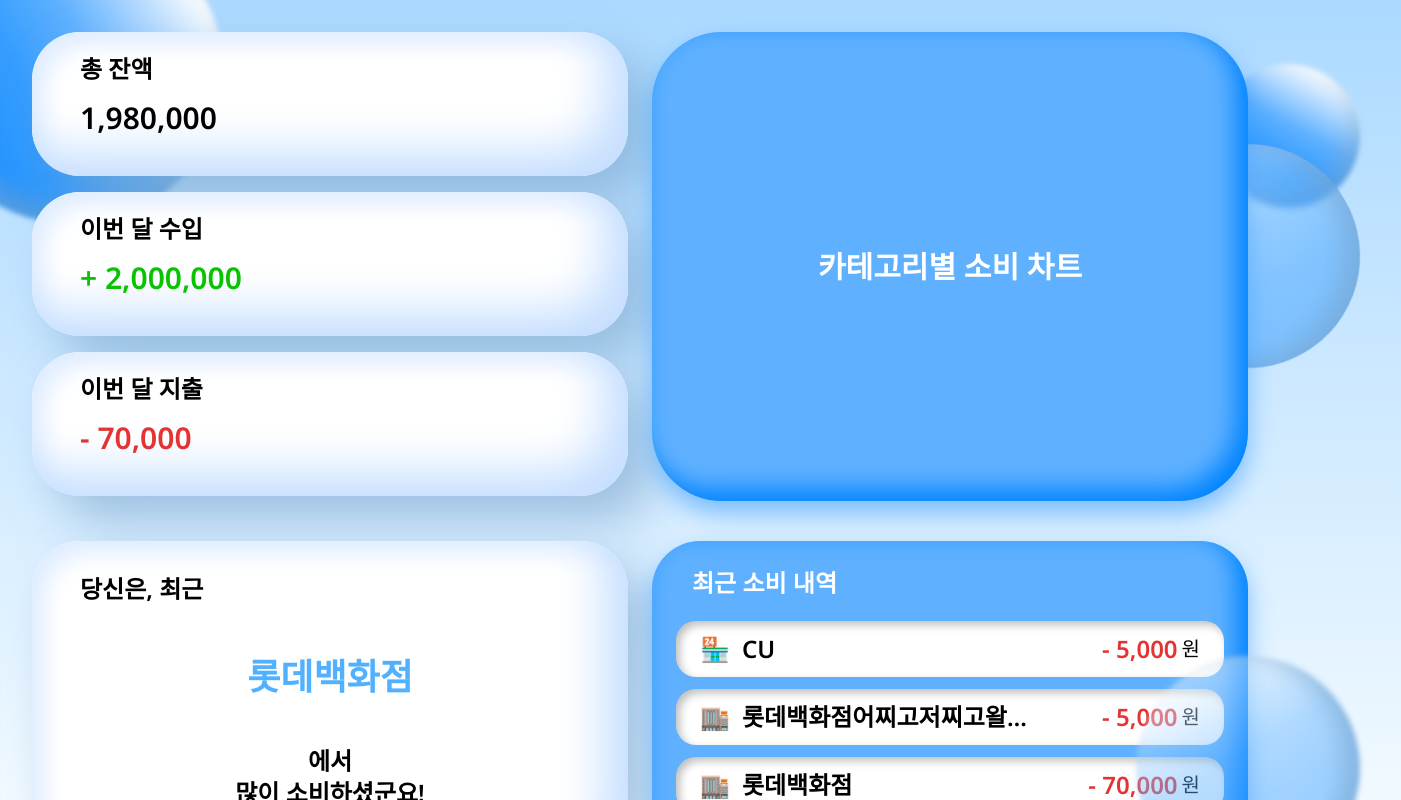
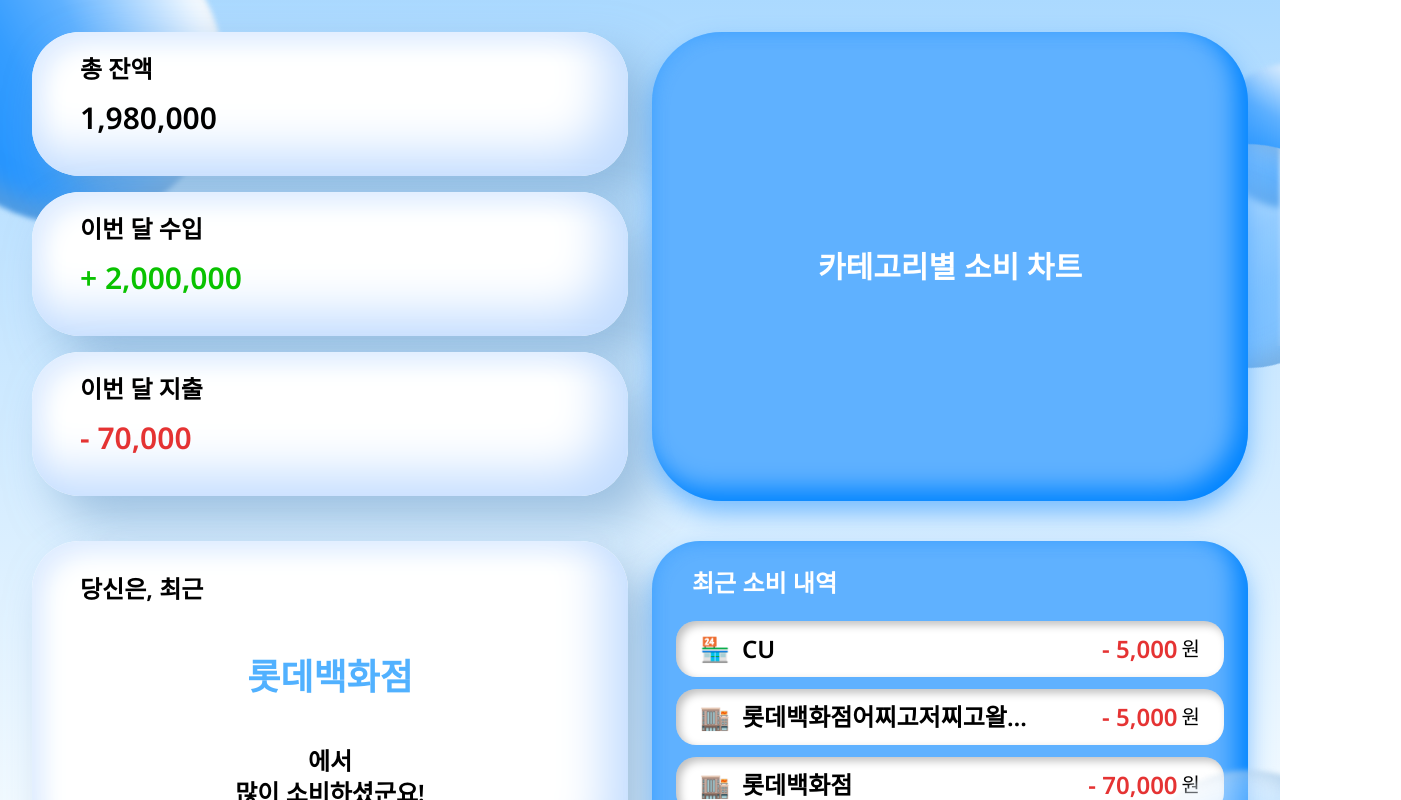
Before and after one commit to oding01/Expense-Tracker, a React (Vite) app: page / in a window 1280 px wide. Shown: the top 800 px of the page, 1401 px wide, since content can reach past the window. Built offline with nearby package versions, Linux system fonts and the light colour scheme.

Commit message:
Design: Container div 추가, 배경이미지 고정 완료

```diff
--- a/index.html
+++ b/index.html
@@ -7,11 +7,13 @@
 		<title>Vite + React + TS</title>
 	</head>
 	<body>
-		<svg id="topleftball" preserveAspectRatio="none"></svg>
-		<svg id="toprightupball" preserveAspectRatio="none"></svg>
-		<svg id="toprightdownball" preserveAspectRatio="none"></svg>
-		<svg id="bottomrightball" preserveAspectRatio="none"></svg>
-		<div id="root"></div>
+		<div id="svgcontainer">
+			<svg id="topleftball" preserveAspectRatio="none"></svg>
+			<svg id="toprightupball" preserveAspectRatio="none"></svg>
+			<svg id="toprightdownball" preserveAspectRatio="none"></svg>
+			<svg id="bottomrightball" preserveAspectRatio="none"></svg>
+			<div id="root"></div>
+		</div>
 		<script type="module" src="/src/main.tsx"></script>
 	</body>
 </html>
--- a/src/index.css
+++ b/src/index.css
@@ -27,7 +27,11 @@
 		rgb(171.06, 217.23, 255) 0%,
 		rgb(250.75, 253.73, 255) 100%
 	);
-	overflow-x: hidden;
+}
+
+#svgcontainer {
+	position: relative;
+	overflow: hidden;
 }
 
 /* 피그마 프레임 사이즈 적용 */
@@ -76,7 +80,6 @@
 	filter: blur(2.5px);
 	transform: rotate(28.83deg);
 	border-radius: 50%;
-	overflow: hidden;
 }
 
 body #toprightdownball {
@@ -98,7 +101,6 @@
 	/* Note: backdrop-filter has minimal browser support */
 	transform: rotate(-30deg);
 	border-radius: 50%;
-	overflow: hidden;
 }
 
 body #bottomrightball {
@@ -120,7 +122,6 @@
 	box-shadow: inset -12px -12px 24px rgba(116, 162, 204, 0.6);
 	filter: blur(2.5px);
 	transform: rotate(-30deg);
-	overflow: hidden;
 	border-radius: 50%;
 	z-index: 1;
 }
```
